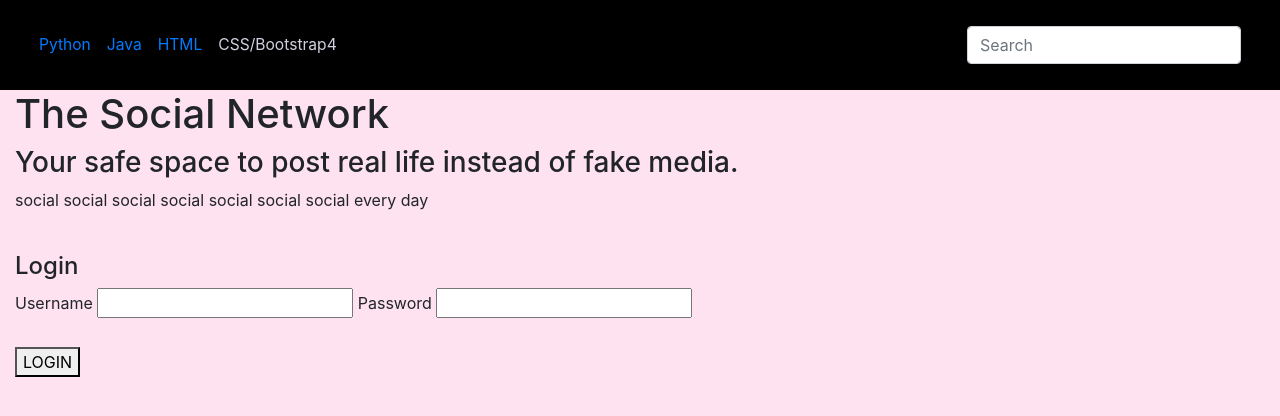
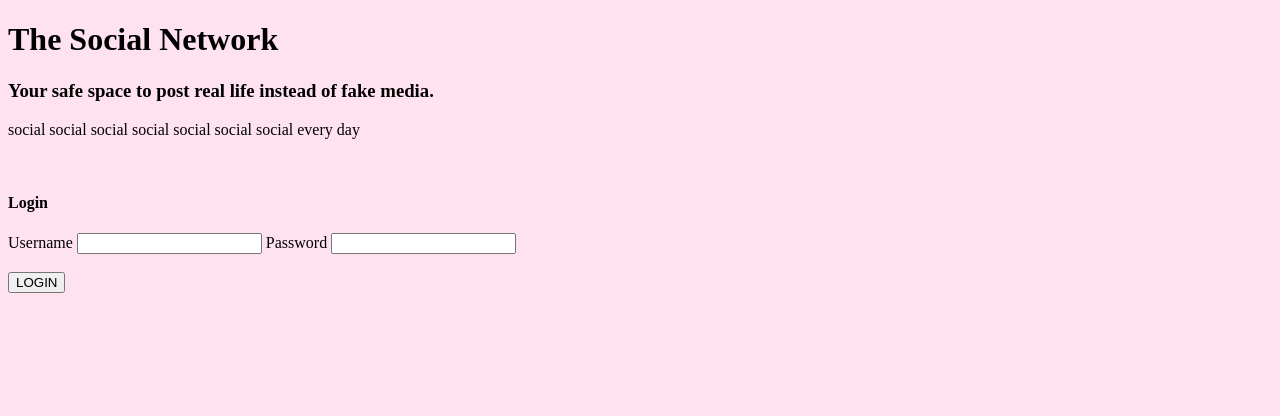
Before and after one commit to emma-l810/Social_Network, a Django app: page / in a window 1280 px wide. Shown: the top 416 px of the page. Run offline with Django 3.2, Linux system fonts and the light colour scheme; data comes from the database, SQL or seed files in the repository; both versions use the stored data as it was after the commit; some libraries are stand-ins or nearby versions.

Commit message:
editted what didn't transfer over

```diff
--- a/polls/templates/polls/index.html
+++ b/polls/templates/polls/index.html
@@ -4,104 +4,34 @@
   <head>
     <meta charset="utf-8">
     <title>SocialNetwork</title>
-
-    <!-- BOOTSTRAP UPLOADS -->
-    <!-- Latest compiled and minified CSS -->
-    <link rel="stylesheet" href="https://maxcdn.bootstrapcdn.com/bootstrap/4.5.2/css/bootstrap.min.css">
-
-    <!-- jQuery library -->
-    <script src="https://ajax.googleapis.com/ajax/libs/jquery/3.5.1/jquery.min.js"></script>
-
-    <!-- Popper JS -->
-    <script src="https://cdnjs.cloudflare.com/ajax/libs/popper.js/1.16.0/umd/popper.min.js"></script>
-
-    <!-- Latest compiled JavaScript -->
-    <script src="https://maxcdn.bootstrapcdn.com/bootstrap/4.5.2/js/bootstrap.min.js"></script>
-
-
   </head>
   <body style="background-color: #FFE2F0">
-  <div class="container-fluid pt-20">
-    <div class="row font" style="background: #000000; padding: -20px; font-size:1.5em">
-        <div class="col-xl-12">
-
-          <!-- nav bar -->
-          <nav class="navbar navbar-expand-md sticky-top justify-content-between">
-            <!-- collapsable nav bar when screen is small -->
-            <button class="navbar-toggler" type="button" data-toggle="collapse" data-target="#collapsibleNavbar">
-              <!-- could potentially change the icon if y'all want to; or could add a logo -->
-              <span class="navbar-toggler-icon"><img src="https://21thirteen.com/wp-content/uploads/2016/03/hamburger-menu.jpg" alt="Scroll bar"
-              style="width:30px;height:30px" /></span>
-            </button>
-
-            <div class="collapse navbar-collapse" id="collapsibleNavbar">
-             <ul class="navbar-nav mr-auto" style="margin-top: 10px; margin-bottom: 10px">
-               <!-- for python tab -->
-               <li class="nav-item">
-                 <a class="nav-link gridtheme navbartheme" href="pythonpage.html" style="font-size:0.65em;">Python</a>
-               </li>
-               <!-- for java tab -->
-               <li class="nav-item">
-                 <a class="nav-link gridtheme navbartheme" href="javapage.html" style="font-size:0.65em">Java</a>
-               </li>
-               <!-- for html tab -->
-               <li class="nav-item">
-                 <a class="nav-link gridtheme navbartheme" href="htmlpage.html" style="font-size:0.65em">HTML</a>
-               </li>
-               <!-- for css/bootstrap4 tab - disabled -->
-               <li class="nav-item">
-                 <a class="nav-link disabled gridtheme navbartheme" href="css/bs4page.html" style="color:#d1d1e0;font-size:0.65em">CSS/Bootstrap4</a>
-               </li>
-             </ul>
-               <!-- search bar - doesn't yet work, need to center it within the nav bar -->
-               <!-- modify input field later -> try to get it so that it will act like a normal search bar -->
-
-               <ul class="navbar-nav ml-auto" style="margin-top: 10px; margin-bottom: 10px">
-               <li class="nav-item float-right">
-               <form class="form-inline ml-auto nav-link ">
-                 <div class="md-form my-0 ml-auto form-inline">
-
-                     <input class="form-control float-right" type="text" placeholder="Search" aria-label="Search">
-
-                 </div>
-               </form>
-             </li>
-
-
-
-             </ul>
-           </div>
-
-         </nav>
-
-       </div>
-     </div>
+  <div>
     <!-- random intro blurb -->
     <h1>The Social Network</h1>
     <h3>Your safe space to post real life instead of fake media.</h3>
     <p>social social social social social social social every day</p>
     <br>
 
-    <!-- only displays if the user is logged in -->
+    <!-- if the user is logged in -->
     {% if loggedIn %}
       <h3>Hello, {{ user.username }}!</h3>
 
-      <!-- outputs of Posts and Comments -->
+      <!-- outputs of dummy Posts and Comments -->
       <h4>Posts</h4>
-      <!-- loops through and displays each post + corresponding comments -->
+      <!-- dummy posts -->
       <ul>
         {% for post in alldata %}
-          <p>{{post.text}} <br> {{post.likes}} likes</p>
+          <p><b>{{post.user}}</b></p>
+          <p>{{post.text}} <br> {{post.pub_date}}</p>
 
           <ul>
-          <!-- loops through each comment of each post to display corresponding subcomments -->
           {% for comment in post.comments %}
-            <p> {{comment.text}} <br> {{comment.likes}} likes </p>
+            <p>{{comment.text}} <br> {{comment.likes}} likes {{comment.pub_date}}</p>
 
             <ul>
-              <!-- loops for subcomments -->
               {% for subcomment in comment.subcomments %}
-                <p> {{subcomment.text}} <br> {{subcomment.likes}} likes </p>
+                <p> {{subcomment.text}} <br> {{subcomment.likes}} likes {{subcomment.pub_date}}</p>
               {% endfor %}
             </ul>
 
```
Also changed, not shown: db.sqlite3.
